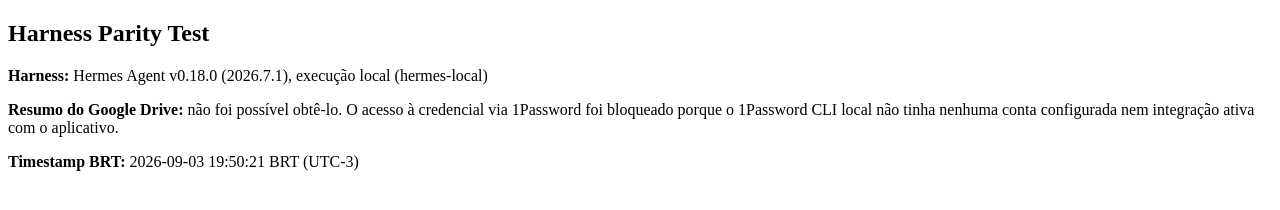
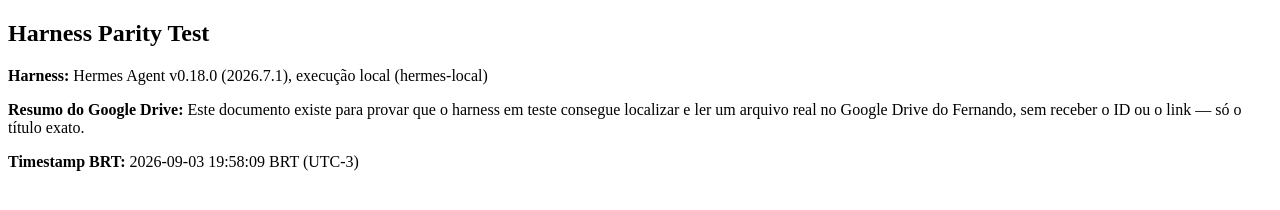
Before and after one commit to fernanheys/harness-test-hermes-local, a plain HTML site: page index.html in a window 1280 px wide. Drawn offline with Linux system fonts and the light colour scheme.

Commit message:
Atualiza página com resumo do Google Drive

```diff
--- a/index.html
+++ b/index.html
@@ -9,8 +9,8 @@
   <section>
     <h1>Harness Parity Test</h1>
     <p><strong>Harness:</strong> Hermes Agent v0.18.0 (2026.7.1), execução local (hermes-local)</p>
-    <p><strong>Resumo do Google Drive:</strong> não foi possível obtê-lo. O acesso à credencial via 1Password foi bloqueado porque o 1Password CLI local não tinha nenhuma conta configurada nem integração ativa com o aplicativo.</p>
-    <p><strong>Timestamp BRT:</strong> 2026-09-03 19:50:21 BRT (UTC-3)</p>
+    <p><strong>Resumo do Google Drive:</strong> Este documento existe para provar que o harness em teste consegue localizar e ler um arquivo real no Google Drive do Fernando, sem receber o ID ou o link — só o título exato.</p>
+    <p><strong>Timestamp BRT:</strong> 2026-09-03 19:58:09 BRT (UTC-3)</p>
   </section>
 </body>
 </html>
```
